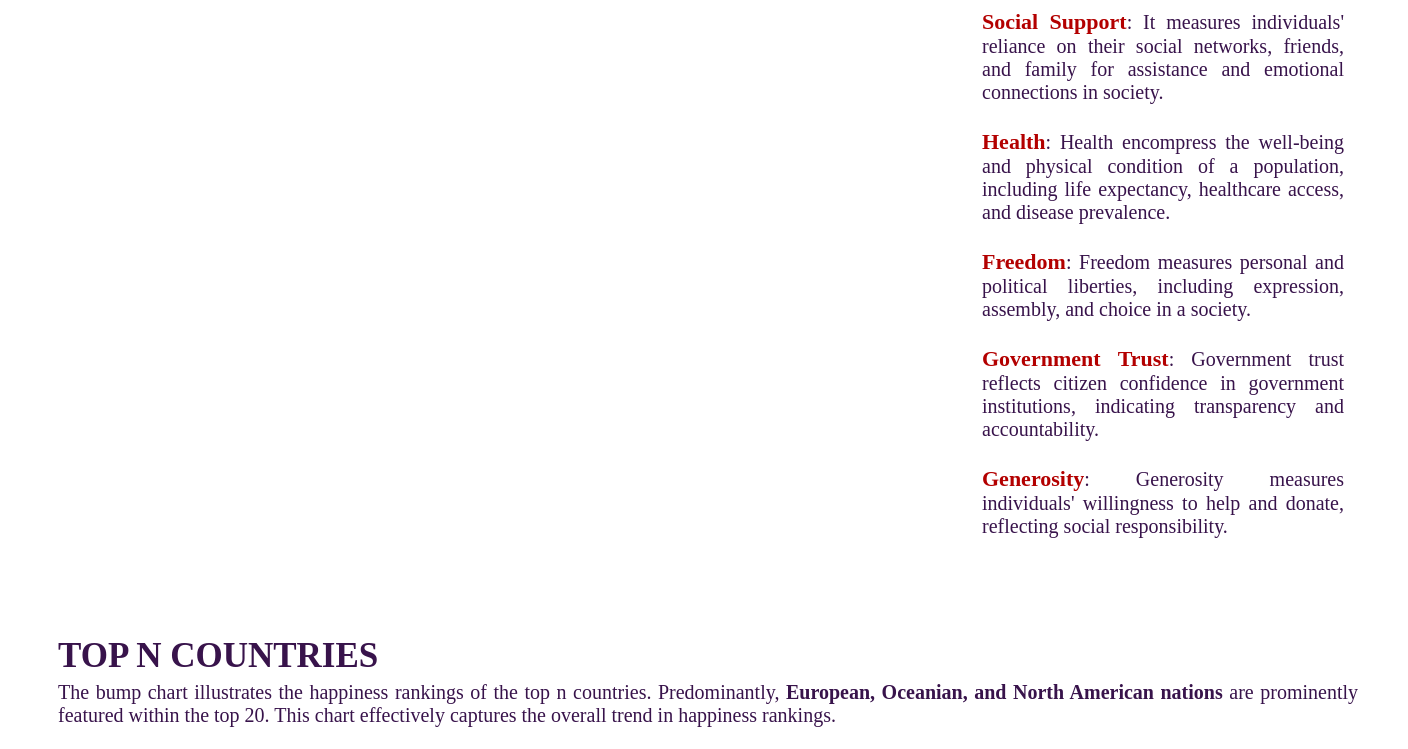
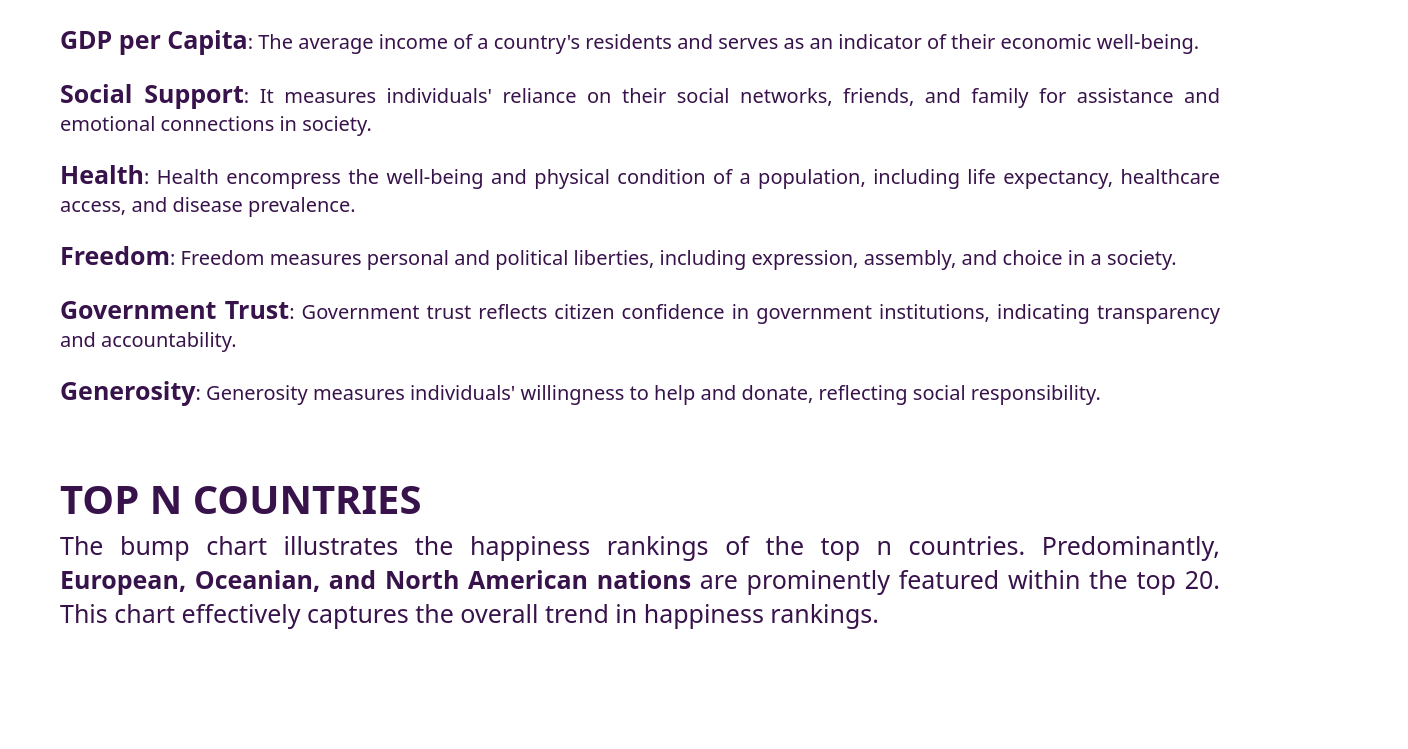
Before and after one commit to shoko321/3179, a plain HTML site: page data_vis2/index.html in a window 1280 px wide. Shown: the part 747-1496 px from the top of the page, 1408 px wide, since content can reach past the window. Drawn offline with Linux system fonts and the light colour scheme; a script that the page names is missing; a web font is replaced by a local one.

Commit message:
Add files via upload

```diff
--- a/data_vis2/a2_corr_chart.json
+++ b/data_vis2/a2_corr_chart.json
@@ -29,8 +29,8 @@
       ]
     },
     "spec": {
-      "width": 125,
-      "height": 100,
+      "width": 105,
+      "height": 90,
       "layer": [
         {
           "params": [
--- a/data_vis2/a2_map.json
+++ b/data_vis2/a2_map.json
@@ -104,7 +104,7 @@
                 {"field": "Social Support category", "type": "nominal", "title": "Social Support"},
                 {"field": "Health category", "type": "nominal", "title": "Health"},
                 {"field": "Freedom category", "type": "nominal", "title": "Freedom"},
-                {"field": "Government Trust category", "type": "nominal", "title": "Government Trusttr"},
+                {"field": "Government Trust category", "type": "nominal", "title": "Government Trust"},
                 {"field": "Generosity category", "type": "nominal", "title": "Generosity"}
               ],
               "stroke": {
--- a/data_vis2/index.html
+++ b/data_vis2/index.html
@@ -22,7 +22,7 @@
             <h1>WORLD HAPPINESS</h1>
             <p id = "subheader">From 2015 to 2022</p>
         </div>
-        <p id= "bold">
+        <p id= "description">
             The World Happiness Report assesses global happiness levels by considering factors like economic prosperity,
             social support, health, freedom of choice, trust, and generosity. A higher ranking in the report indicates greater
             overall happiness in a country. This report goes beyond material wealth, emphasizing the importance of mental well-being,
@@ -55,6 +55,12 @@
                 The radar charts below show a comparison between two selected countries. All attributes are scaled from 0 to 1.
                 The selection represents 'Hapiness Ranking: Country Name'.
             </p>
+            <p id = radar_desc> <span id = "bold">GDP per Capita</span>: The average income of a country's residents and serves as an indicator of their economic well-being. </p>
+            <p id = radar_desc> <span id = "bold">Social Support</span>: It measures individuals' reliance on their social networks, friends, and family for assistance and emotional connections in society. </p>
+            <p id = radar_desc> <span id = "bold">Health</span>: Health encompress the well-being and physical condition of a population, including life expectancy, healthcare access, and disease prevalence. </p>
+            <p id = radar_desc> <span id = "bold">Freedom</span>: Freedom measures personal and political liberties, including expression, assembly, and choice in a society. </p>
+            <p id = radar_desc> <span id = "bold">Government Trust</span>: Government trust reflects citizen confidence in government institutions, indicating transparency and accountability. </p>
+            <p id = radar_desc> <span id = "bold">Generosity</span>: Generosity measures individuals' willingness to help and donate, reflecting social responsibility. </p>
             <div class = "row">
                 <div class = "column">
                     <br>
@@ -78,18 +84,7 @@
                         </script>
                     </div>
                 </div>
-                <div class = "column">
-                    <p id = radar_desc style="text-decoration: underline"> <span id = "bold">Factors</p>
-                    <p id = radar_desc> <span id = "dark_red">GDP per Capita</span>: The average income of a country's residents and serves as an indicator of their economic well-being. </p>
-                    <p id = radar_desc> <span id = "dark_red">Social Support</span>: It measures individuals' reliance on their social networks, friends, and family for assistance and emotional connections in society. </p>
-                    <p id = radar_desc> <span id = "dark_red">Health</span>: Health encompress the well-being and physical condition of a population, including life expectancy, healthcare access, and disease prevalence. </p>
-                    <p id = radar_desc> <span id = "dark_red">Freedom</span>: Freedom measures personal and political liberties, including expression, assembly, and choice in a society. </p>
-                    <p id = radar_desc> <span id = "dark_red">Government Trust</span>: Government trust reflects citizen confidence in government institutions, indicating transparency and accountability. </p>
-                    <p id = radar_desc> <span id = "dark_red">Generosity</span>: Generosity measures individuals' willingness to help and donate, reflecting social responsibility. </p>
-                </div>
             </div>
-        <br>
-        <br>
         <br>
         <br>
         <br>
--- a/data_vis2/style.css
+++ b/data_vis2/style.css
@@ -1,24 +1,5 @@
-@font-face {
-    font-family: Nexa_bold;
-    src: url('path-to-your-font/Nexa-Bold.ttf') format('truetype');
-    font-weight: bold;
-    font-style: normal;
-}
-
-@font-face {
-	font-family: Roboto;
-	src: url(Roboto-Regular.ttf);
-}
-
-@font-face {
-    font-family: Proxima_Nova;
-    src: url('path-to-your-font/ProximaNova-Regular.ttf') format('truetype');
-    font-weight: normal;
-    font-style: normal;
-}
-
 h1 {
-	font-family: Proxima_Nova;
+	font-family: Verdana, Geneva, Tahoma, sans-serif;
 	padding-top: 30px;
     font-size: 70px;
 	line-height: 0px;
@@ -27,9 +8,9 @@ h1 {
 }
 
 h2{
-	font-family: Proxima_Nova;
+	font-family: system-ui, -apple-system, BlinkMacSystemFont, 'Segoe UI', Roboto, Oxygen, Ubuntu, Cantarell, 'Open Sans', 'Helvetica Neue', sans-serif;
 	display: inline;
-	font-size: 35px;
+	font-size: 40px;
 	padding-top: 70px;
 	padding-bottom:0px;
 	padding-left: 50px;
@@ -40,7 +21,7 @@ h2{
 
 p{
     font-size: 20px;
-	font-family: Proxima_Nova;
+	font-family: system-ui, -apple-system, BlinkMacSystemFont, 'Segoe UI', Roboto, Oxygen, Ubuntu, Cantarell, 'Open Sans', 'Helvetica Neue', sans-serif;
     text-align: justify;
 	padding-bottom: 5px;
 	padding-left: 50px;
@@ -49,13 +30,13 @@ p{
 }
 
 #overall_layout {
-	width: 1400px;
+	width: 1260px;
 	margin: 0 auto;
 	overflow: hidden;
 }
 
 #subheader {
-	font-family: Proxima_Nova;
+	font-family: system-ui, -apple-system, BlinkMacSystemFont, 'Segoe UI', Roboto, Oxygen, Ubuntu, Cantarell, 'Open Sans', 'Helvetica Neue', sans-serif;
 	line-height: 20px;
     font-size: 20px;
     text-align: center;
@@ -64,12 +45,12 @@ p{
 
 #bold {
 	font-weight: bold;
-	font-size: 20px;
-	}
+	font-size: 25px;
+}
 
 #description {
-	font-family: Proxima_Nova;
-	font-size: 20px;
+	font-family: system-ui, -apple-system, BlinkMacSystemFont, 'Segoe UI', Roboto, Oxygen, Ubuntu, Cantarell, 'Open Sans', 'Helvetica Neue', sans-serif;
+	font-size: 25px;
 	padding-bottom: 0px;
 	padding-left: 50px;
 	margin-top: 10px;
@@ -78,32 +59,32 @@ p{
 }
 
 #dark_red {
-	color: #b30000;
+	color: #FB0081;
 	font-size: 22px;
 	font-weight: bold;
 }
 
 #light_red {
-	color: #fdbb84;
+	color: #FB97CA;
 	font-size: 22px;
 	font-weight: bold;
 }
 
 #map {
-	left: 60px;
+	left: 56px;
 }
 
 #correlation_chart {
-	padding-left: 50px;
+	padding-left: 35px;
 }
 
 #bump_chart {
-	padding-left: 200px;
+	padding-left: 100px;
 }
 
 .column {
 	float: left;
-	width: 33%;
+	width: 50%;
 }
 
 .row:after {
@@ -114,20 +95,20 @@ p{
 
 .background {
 	height: 105px;
-	background-color: #38134b;
+	background-color: #d568cf;
 }
 
 #radar_1{
-	left: 50px;
+	left: 40px;
 }
 
 #radar_2{
-	left: 40px;
+	left: 20px;
 }
 
 #radar_desc{
-	font-family: Proxima_Nova;
+	font-family: system-ui, -apple-system, BlinkMacSystemFont, 'Segoe UI', Roboto, Oxygen, Ubuntu, Cantarell, 'Open Sans', 'Helvetica Neue', sans-serif;
 	font-size: 20px;
-	padding-bottom: 5px;
+	padding-bottom: 0px;
 	color:#38134b;
 }
```
